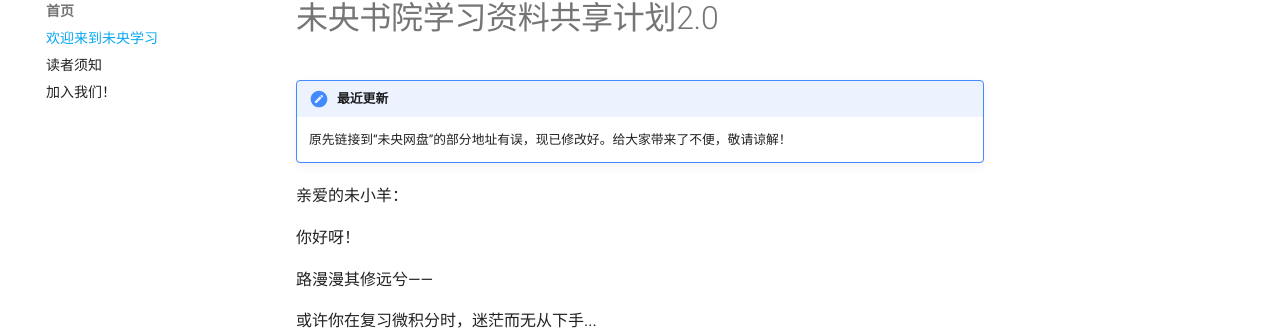
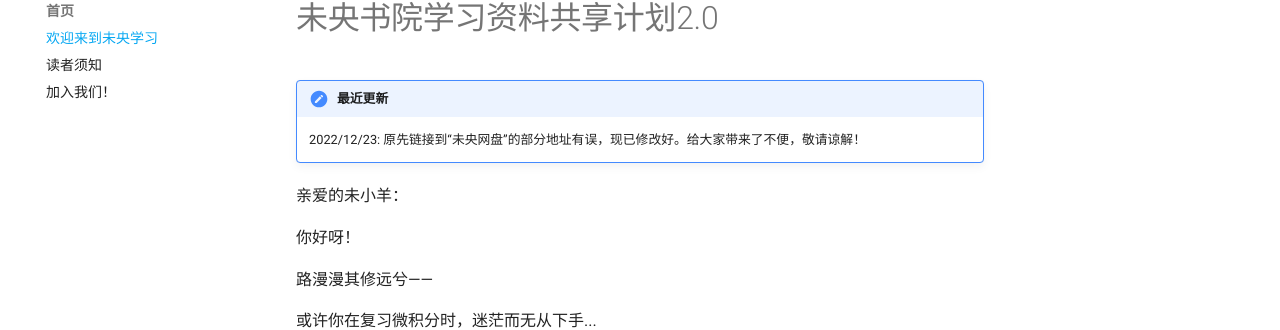
Before and after one commit to WeYoung-learn/WeYoung-learn.github.io, an MkDocs documentation site: the page built from docs/index.md, in a window 1280 px wide and 1076 px high. Shown: the part 148-478 px from the top of the window. Built offline with MkDocs 1.6.1 and Material for MkDocs 9.7.7, drawn with Linux system fonts in a browser that asks for light colours; comment, search, counter and statistics services are not loaded.

Commit message:
add recent update info

```diff
--- a/docs/index.md
+++ b/docs/index.md
@@ -5,7 +5,7 @@ comments: true
 # 未央书院学习资料共享计划2.0
 
 !!! note "最近更新"
-    原先链接到“未央网盘”的部分地址有误，现已修改好。给大家带来了不便，敬请谅解！
+    2022/12/23: 原先链接到“未央网盘”的部分地址有误，现已修改好。给大家带来了不便，敬请谅解！
 
 亲爱的未小羊：
 
```
